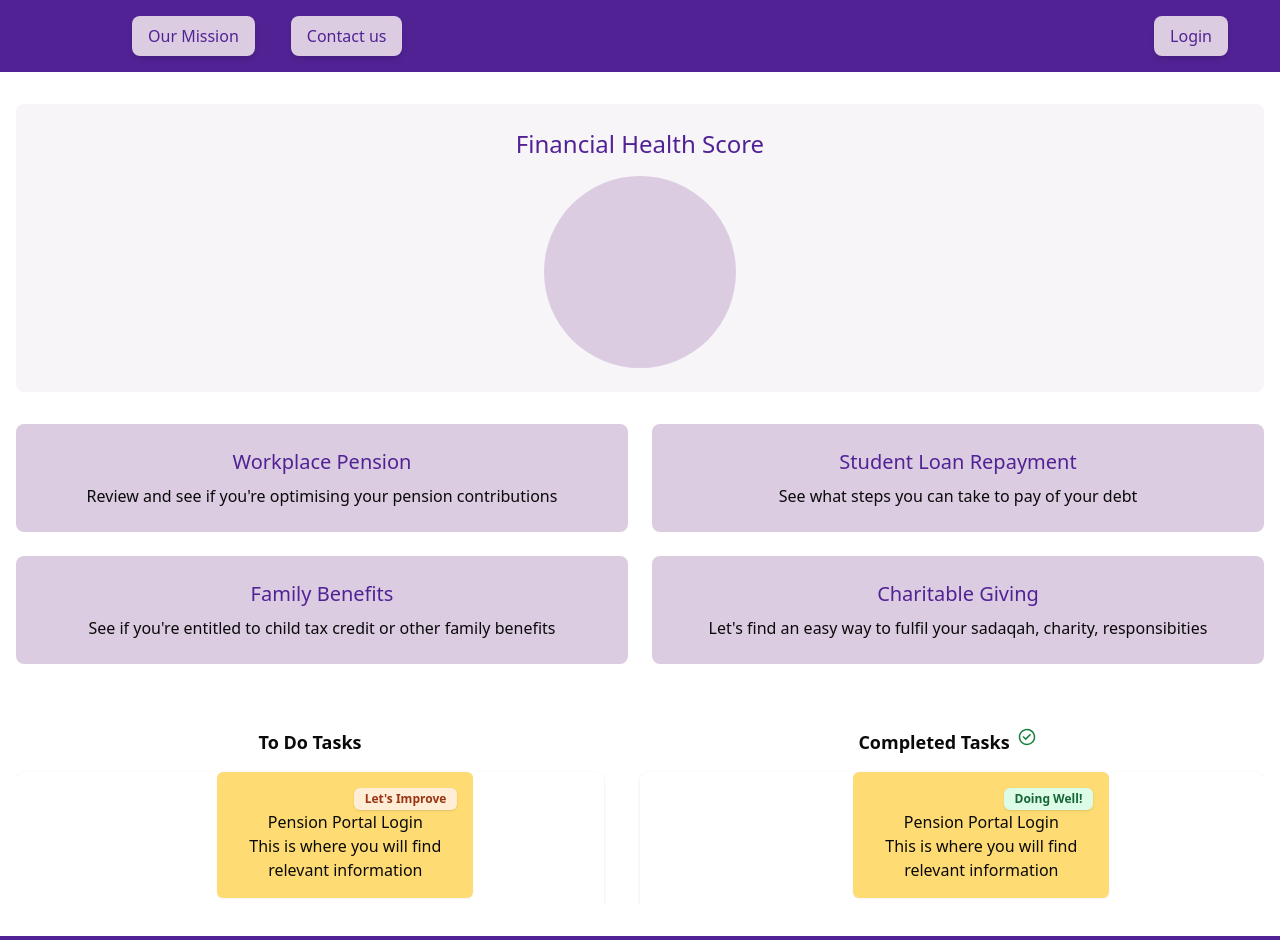
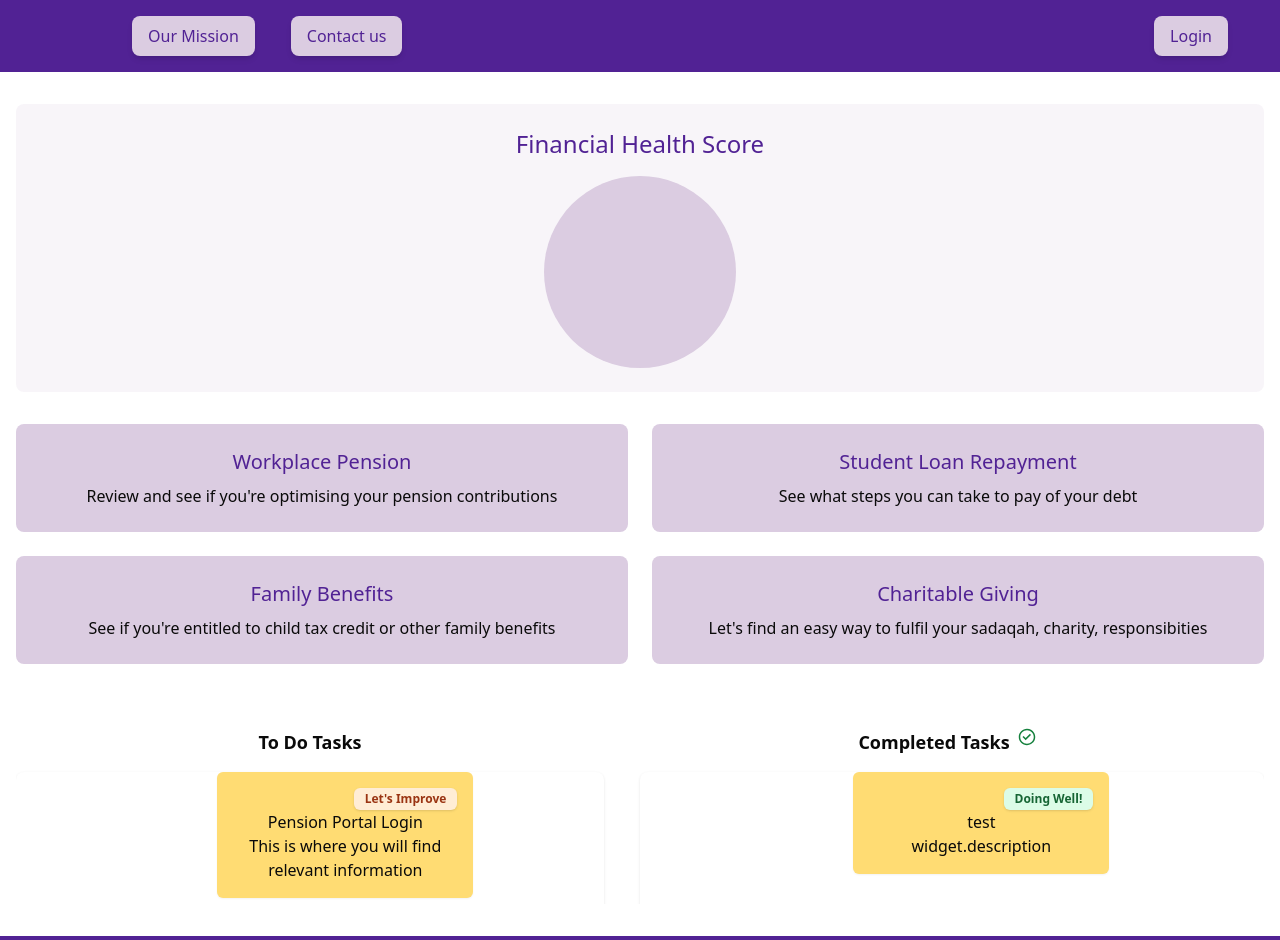
Before and after one commit to Nisa-Invest/demo-repository, a React (Vite) app in the folder nisa-invest/: page /dashboard in a window 1280 px wide. Shown: the top 940 px of the page. Built offline with nearby package versions, Linux system fonts and the light colour scheme.

Commit message:
Amended DropArea to e.PreventDefault()

```diff
--- a/nisa-invest/src/components/DashboardComponents/DropArea.tsx
+++ b/nisa-invest/src/components/DashboardComponents/DropArea.tsx
@@ -1,5 +1,4 @@
 import { useState } from "react";
-
 
 interface DropAreaProps {
   position: number;
@@ -12,20 +11,33 @@ export function DropArea({ position, columnTitle, onDrop }: DropAreaProps) {
 
   return (
     <section
-    //When a dragged item enters the drop zone
-      onDragEnter={() => setShowDrop(true)}
-    //When a dragged item leaves the drop zone
-      onDragLeave={() => setShowDrop(false)}
-    //When item is dropped
+      //When a dragged item enters the drop zone
+      onDragEnter={(e) => {
+        e.preventDefault();
+        console.log("Drag Enter");
+        setShowDrop(true);
+      }}
+      //When a dragged item leaves the drop zone
+      onDragLeave={(e) =>{
+        e.preventDefault();
+          console.log("Drag Leave");
+        setShowDrop(false)}}
+
+
+      onDragOver={(e) =>{
+        e.preventDefault();
+        console.log("Drag Over");
+      }}
+
+      //When item is dropped
       onDrop={(e) => {
         e.preventDefault();
-        onDrop(columnTitle, position);  // Pass the column title instead of hardcoded status
+        console.log('Drop Happened!', {columnTitle, position})
+        onDrop(columnTitle, position); // Pass the column title instead of hardcoded status
         setShowDrop(false);
       }}
-
       //This is crucial, without this, the browser's default behaviour will prevent dropping
       //the default behaviour is to not allow dropping
-      onDragOver={(e) => e.preventDefault()}
 
       className={`
         ${
--- a/nisa-invest/src/components/DashboardComponents/WidgetsContainer.tsx
+++ b/nisa-invest/src/components/DashboardComponents/WidgetsContainer.tsx
@@ -80,7 +80,7 @@ export function WidgetsContainer() {
         </WidgetsColumn>
 
         <WidgetsColumn title="Completed Tasks" onDrop={onDrop}>
-          {Tasks.map((widget) => (
+          {/* {Tasks.map((widget) => (
             <Widget
               key={widget.id}
               id={widget.id}
@@ -89,7 +89,15 @@ export function WidgetsContainer() {
               status="Doing Well!"
               setActiveWidget={setActiveWidget}
             />
-          ))}
+          ))} */}
+          <Widget
+            key={11}
+            id={11}
+            title={'test'}
+            description={"widget.description"}
+            status="Doing Well!"
+            setActiveWidget={setActiveWidget}
+          />
         </WidgetsColumn>
       </section>
     </div>
```
